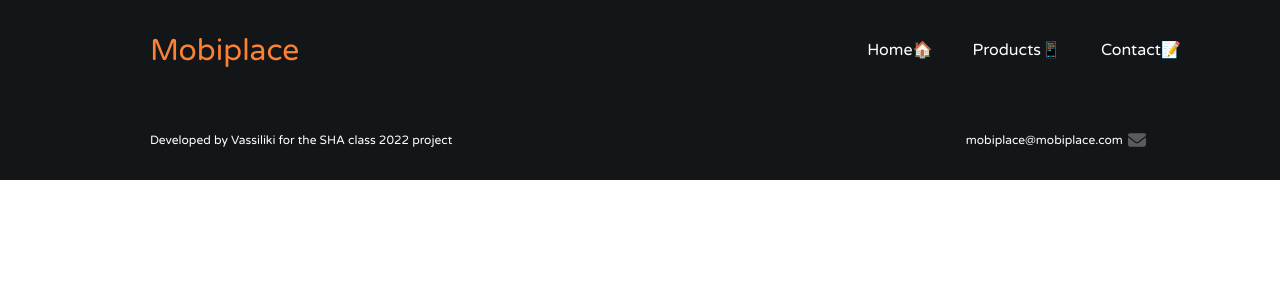
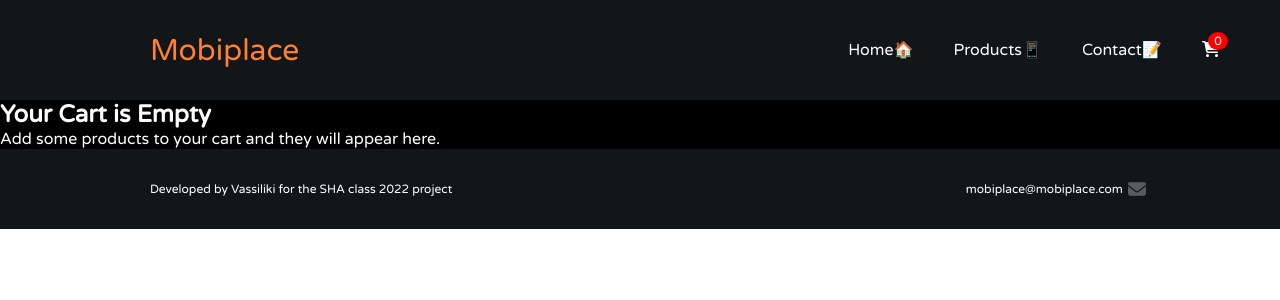
Before and after one commit to VassoD/react_mobiplace, a React (Create React App) app: page /cart in a window 1280 px wide. Shown: the top 300 px of the page. Built offline with nearby package versions, Linux system fonts and the light colour scheme.

Commit message:
feat: add cart

```diff
--- a/src/App.css
+++ b/src/App.css
@@ -75,7 +75,6 @@ Form {
   border: 1px solid #fff;
   padding: 7px;
   color: #fe8033;
-
 }
 
 .intro a:hover {
@@ -87,7 +86,7 @@ Form {
 }
 
 .home_content h1 a {
-  color: #FF0000;
+  color: #ff0000;
   border: 0px;
 }
 
@@ -102,7 +101,6 @@ Form {
 .goto a {
   color: #fe8033;
 }
-
 
 /* nav {
   -webkit-box-pack: justify;
@@ -168,7 +166,6 @@ nav .search .fa + .fa {
   font-size: 13.5vw;
 }
 
-
 .main_content .card {
   width: 30%;
   border-radius: 15px;
@@ -179,8 +176,8 @@ nav .search .fa + .fa {
   position: relative;
   -webkit-transform: scale(0.8);
   transform: scale(0.8);
-  -webkit-transition: all .3s ease-in-out;
-  transition: all .3s ease-in-out;
+  -webkit-transition: all 0.3s ease-in-out;
+  transition: all 0.3s ease-in-out;
   margin-bottom: 50px;
 }
 
@@ -270,7 +267,7 @@ nav .search .fa + .fa {
   cursor: pointer;
 }
 
-.footer .social .fa+.fa {
+.footer .social .fa + .fa {
   margin-left: 15px;
 }
 
@@ -396,12 +393,9 @@ a {
   cursor: pointer;
 } */
 
-
-
 #root {
   background-color: black;
 }
-
 
 .formmain {
   flex: 100%;
@@ -445,8 +439,6 @@ label {
   color: grey;
   font-size: 1.1rem;
   margin-left: 2rem;
-
-
 }
 
 ::placeholder {
@@ -483,3 +475,78 @@ textarea {
 #submit:hover {
   background: linear-gradient(to right, #9cff50, #14b43c);
 }
+
+/* NavBar Cart Styles */
+.cart-icon {
+  position: relative;
+  cursor: pointer;
+}
+
+.white-cart {
+  color: white;
+}
+
+.cart-count {
+  position: absolute;
+  top: -8px;
+  right: -8px;
+  background-color: red;
+  color: white;
+  border-radius: 50%;
+  padding: 2px 6px;
+  font-size: 12px;
+}
+
+.cart-preview {
+  position: absolute;
+  right: 0;
+  top: 100%;
+  width: 300px;
+  background-color: white;
+  border: 1px solid #ddd;
+  border-radius: 4px;
+  padding: 10px;
+  box-shadow: 0 2px 5px rgba(0, 0, 0, 0.1);
+  z-index: 1000;
+}
+
+.cart-preview-item {
+  display: flex;
+  align-items: center;
+  margin-bottom: 10px;
+}
+
+.cart-preview-item img {
+  margin-right: 10px;
+}
+
+.view-cart-btn {
+  display: block;
+  text-align: center;
+  background-color: #007bff;
+  color: white;
+  padding: 8px;
+  border-radius: 4px;
+  text-decoration: none;
+}
+
+.add-to-cart-btn {
+  background-color: #28a745;
+  color: white;
+  border: none;
+  padding: 10px 15px;
+  border-radius: 4px;
+  cursor: pointer;
+  transition: background-color 0.3s;
+}
+
+.add-to-cart-btn:hover {
+  background-color: #218838;
+}
+
+.navbar .rightside a,
+.navbar .rightside .cart-icon {
+  color: white;
+  text-decoration: none;
+  margin-left: 20px;
+}
--- a/src/App.js
+++ b/src/App.js
@@ -4,12 +4,15 @@ import "./App.css";
 
 import NavBar from "./components/NavBar";
 import Home from "./Home";
-import Products from "./components/products";
-import Contact from "./components/contact";
-import Footer from "./components/footer";
+import Products from "./components/Products";
+import Contact from "./components/Contact";
+import Footer from "./components/Footer";
+import { CartProvider } from "./utils/cartContext";
+import Cart from "./components/Cart";
 
 function App() {
   return (
+    <CartProvider>
       <Router>
         <div className="app-container">
           <NavBar />
@@ -18,11 +21,13 @@ function App() {
               <Route path="/" element={<Home />} />
               <Route path="/products" element={<Products />} />
               <Route path="/contact" element={<Contact />} />
+              <Route path="/cart" element={<Cart />} />
             </Routes>
           </main>
           <Footer />
         </div>
       </Router>
+    </CartProvider>
   );
 }
 
--- a/src/components/Cart.js
+++ b/src/components/Cart.js
@@ -1,49 +1,79 @@
-// import React from 'react'
-// import { useCart } from "react-use-cart";
+import React from "react";
+import { useCart } from "../utils/cartContext";
 
-// const Cart = () => {
-//     const {
-//         isEmpty,
-//         totalUniqueItems,
-//         items,
-//         totalItems,
-//         // cartTotal,
-//         // updateItemQuantity,
-//         // removeItem,
-//         // emptyCart,
-//     } = useCart();
-//     if (isEmpty) return <h1 classname="text-center">Your cart is empty!!!</h1>
-//     return(
-//         <section className="py-4 container">
-//             <div className="row justify-content-center">
-//                 <div className="col-12">
-//                     <h5>Cart ({totalUniqueItems}) total items: ({totalItems})</h5>
-//                     <table className="table table-light table-hover m-0">
-//                       <tbody>
-//                         {items.map((item) => {
-//                             return(
-//                                 <tr key={item}>
-//                                     <td>
-//                                         <img src={item.picture} />
-//                                     </td>
-//                                     <td>{item.product_name}</td>
-//                                     <td>{item.price}</td>
-//                                     {/* <td>Quantity ({item.quantity})</td> */}
-//                                     <td>
-//                                         <button className="btn btn-info ms-2">-</button>
-//                                         <button className="btn btn-info ms-2">+</button>
-//                                         <button className="btn btn-danger ms-2">+</button>
-//                                     </td>
-//                                 </tr>
-//                                 )
-//                            })}
-//                         </tbody>
-//                     </table>
-//                 </div>
-//             </div>
-//         </section>
-//     );
-// };
+const CartItem = ({ item, onRemove, onUpdateQuantity }) => (
+  <div className="cart-item">
+    <img src={item.picture} alt={item.product_name} width="50" />
+    <div className="cart-item-details">
+      <h3>{item.product_name}</h3>
+      <div className="quantity-control">
+        <button onClick={() => onUpdateQuantity(item.id, item.quantity - 1)}>
+          -
+        </button>
+        <span>{item.quantity}</span>
+        <button onClick={() => onUpdateQuantity(item.id, item.quantity + 1)}>
+          +
+        </button>
+      </div>
+      <p>Price: ${(item.price * item.quantity).toFixed(2)}</p>
+      <button onClick={() => onRemove(item.id)}>Remove</button>
+    </div>
+  </div>
+);
 
+const CartSummary = ({ total }) => (
+  <div className="cart-summary">
+    <h3>Cart Summary</h3>
+    <p>Total Items: {total.items}</p>
+    <p>Total Price: ${total.price.toFixed(2)}</p>
+    <button className="checkout-button">Proceed to Checkout</button>
+  </div>
+);
 
-// export default Cart
+function Cart() {
+  const { cart, removeFromCart, updateQuantity } = useCart();
+
+  const cartTotal = cart.reduce(
+    (total, item) => ({
+      items: total.items + item.quantity,
+      price: total.price + item.price * item.quantity,
+    }),
+    { items: 0, price: 0 }
+  );
+
+  const handleUpdateQuantity = (id, newQuantity) => {
+    if (newQuantity > 0) {
+      updateQuantity(id, newQuantity);
+    } else {
+      removeFromCart(id);
+    }
+  };
+
+  if (cart.length === 0) {
+    return (
+      <div className="cart-empty">
+        <h2>Your Cart is Empty</h2>
+        <p>Add some products to your cart and they will appear here.</p>
+      </div>
+    );
+  }
+
+  return (
+    <div className="cart-container">
+      <h2>Your Cart</h2>
+      <div className="cart-items">
+        {cart.map((item) => (
+          <CartItem
+            key={item.id}
+            item={item}
+            onRemove={removeFromCart}
+            onUpdateQuantity={handleUpdateQuantity}
+          />
+        ))}
+      </div>
+      <CartSummary total={cartTotal} />
+    </div>
+  );
+}
+
+export default Cart;
--- a/src/components/NavBar.js
+++ b/src/components/NavBar.js
@@ -1,7 +1,15 @@
-import React from "react";
+import React, { useState } from "react";
 import { Link } from "react-router-dom";
+import { FontAwesomeIcon } from "@fortawesome/react-fontawesome";
+import { faShoppingCart } from "@fortawesome/free-solid-svg-icons";
+import { useCart } from "../utils/cartContext";
 
 function NavBar() {
+  const { cart } = useCart();
+  const [isCartOpen, setIsCartOpen] = useState(false);
+
+  const totalItems = cart.reduce((total, item) => total + item.quantity, 0);
+
   return (
     <div className="navbar">
       <div className="leftside">
@@ -11,7 +19,31 @@ function NavBar() {
         <Link to="/">Home🏠</Link>
         <Link to="/products">Products📱</Link>
         <Link to="/contact">Contact📝</Link>
+        <div className="cart-icon" onClick={() => setIsCartOpen(!isCartOpen)}>
+          <FontAwesomeIcon icon={faShoppingCart} />
+          <span className="cart-count">{totalItems}</span>
+        </div>
       </div>
+      {isCartOpen && (
+        <div className="cart-preview">
+          <h3>Cart ({totalItems} items)</h3>
+          {cart.map((item) => (
+            <div key={item.id} className="cart-preview-item">
+              <img src={item.picture} alt={item.product_name} width="30" />
+              <span>
+                {item.product_name} (x{item.quantity})
+              </span>
+            </div>
+          ))}
+          <Link
+            to="/cart"
+            className="view-cart-btn"
+            onClick={() => setIsCartOpen(false)}
+          >
+            View Cart
+          </Link>
+        </div>
+      )}
     </div>
   );
 }
--- a/src/components/products.js
+++ b/src/components/products.js
@@ -1,8 +1,13 @@
 import React from "react";
 import product_card from "../data/product_data";
 import Likes from "../Likes";
+import { FontAwesomeIcon } from "@fortawesome/react-fontawesome";
+import { faCartPlus } from "@fortawesome/free-solid-svg-icons";
+import { useCart } from "../utils/cartContext";
 
 function Products() {
+  const { addToCart } = useCart();
+
   const productItems = product_card.map((item) => {
     const searchYoutubeQuery = item.product_name.replace(" ", "+");
     const searchYoutubeUrl = `https://www.youtube.com/results?search_query=${searchYoutubeQuery}`;
@@ -18,6 +23,9 @@ function Products() {
           <h2>{item.product_name}</h2>
           <p>{item.description}</p>
           <Likes />
+          <button className="add-to-cart-btn" onClick={() => addToCart(item)}>
+            <FontAwesomeIcon icon={faCartPlus} /> Add to Cart
+          </button>
         </div>
       </div>
     );
--- /dev/null
+++ b/src/utils/cartContext.js
@@ -0,0 +1,43 @@
+import React, { createContext, useState, useContext } from "react";
+
+const CartContext = createContext();
+
+export const useCart = () => useContext(CartContext);
+
+export const CartProvider = ({ children }) => {
+  const [cart, setCart] = useState([]);
+
+  const addToCart = (product) => {
+    setCart((prevCart) => {
+      const existingItem = prevCart.find((item) => item.id === product.id);
+      if (existingItem) {
+        return prevCart.map((item) =>
+          item.id === product.id
+            ? { ...item, quantity: item.quantity + 1 }
+            : item
+        );
+      }
+      return [...prevCart, { ...product, quantity: 1 }];
+    });
+  };
+
+  const removeFromCart = (productId) => {
+    setCart((prevCart) => prevCart.filter((item) => item.id !== productId));
+  };
+
+  const updateQuantity = (productId, newQuantity) => {
+    setCart((prevCart) =>
+      prevCart.map((item) =>
+        item.id === productId ? { ...item, quantity: newQuantity } : item
+      )
+    );
+  };
+
+  return (
+    <CartContext.Provider
+      value={{ cart, addToCart, removeFromCart, updateQuantity }}
+    >
+      {children}
+    </CartContext.Provider>
+  );
+};
```
Lines whose indentation alone changed are shown as unchanged.
